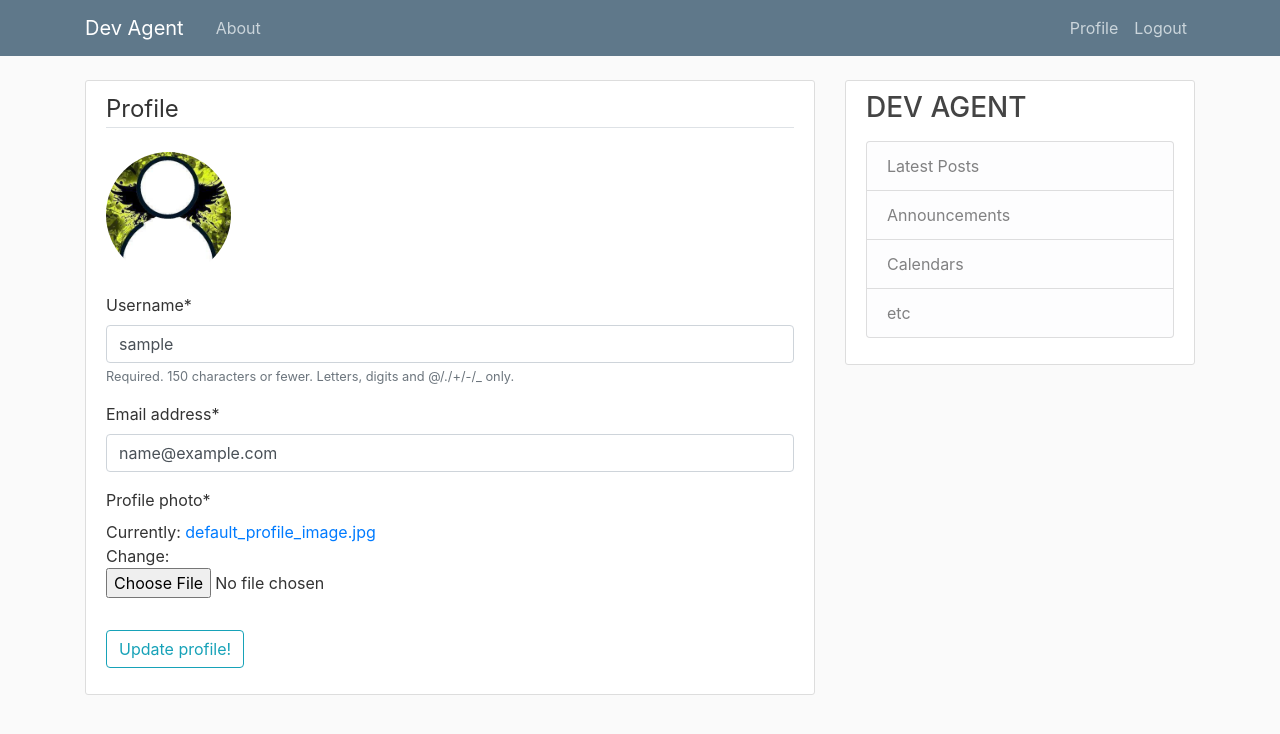
After one commit to nixonsparrow/DevAgent, a Django app: page /profile/ in a window 1280 px wide. The commit adds this page. Shown: the top 734 px of the page. Run offline with Django 4.2, Linux system fonts and the light colour scheme; the visitor is signed in with stand-in values (Sample User, id 1); data comes from the database, SQL or seed files in the repository; some libraries are stand-ins or nearby versions.

Commit message:
fix profile image

```diff
--- a/devagent/settings.py
+++ b/devagent/settings.py
@@ -81,9 +81,9 @@ USE_I18N = True
 USE_TZ = True
 
 STATIC_ROOT = BASE_DIR / "static"
-STATIC_URL = "/static/"
+STATIC_URL = "static/"
 MEDIA_ROOT = BASE_DIR / "media"
-MEDIA_URL = "/media/"
+MEDIA_URL = "media/"
 DEFAULT_AUTO_FIELD = "django.db.models.BigAutoField"
 LOGIN_REDIRECT_URL = "homepage"
 LOGIN_URL = "login"
--- a/devagent/urls.py
+++ b/devagent/urls.py
@@ -1,3 +1,5 @@
+from django.conf import settings
+from django.conf.urls.static import static
 from django.contrib import admin
 from django.urls import include, path
 
@@ -6,3 +8,6 @@ urlpatterns = [
     path("", include("manager.urls")),
     path("admin/", admin.site.urls),
 ]
+
+if settings.DEBUG:
+    urlpatterns += static(settings.MEDIA_URL, document_root=settings.MEDIA_ROOT)
--- a/manager/templates/main/base.html
+++ b/manager/templates/main/base.html
@@ -31,16 +31,16 @@
           </button>
           <div class="collapse navbar-collapse" id="navbarToggle">
             <div class="navbar-nav mr-auto">
-              <a class="nav-item nav-link" href="{% url 'about-page' %}">{% trans "About" %}</a>
+              <a class="nav-item nav-link" href="{% url 'about-page' %}">{% translate "About" %}</a>
             </div>
             <!-- Navbar Right Side -->
             <div class="navbar-nav">
                 {% if request.user.is_authenticated %}
-                  <a class="nav-item nav-link" href="#">Account</a>
-                  <a class="nav-item nav-link" href="{% url 'logout' %}">{% trans "Logout" %}</a>
+                  <a class="nav-item nav-link" href="{% url 'profile' %}">Profile</a>
+                  <a class="nav-item nav-link" href="{% url 'logout' %}">{% translate "Logout" %}</a>
                 {% else %}
-                  <a class="nav-item nav-link" href="{% url 'login' %}">{% trans "Login" %}</a>
-                  <a class="nav-item nav-link" href="{% url 'register' %}">{% trans "Register" %}</a>
+                  <a class="nav-item nav-link" href="{% url 'login' %}">{% translate "Login" %}</a>
+                  <a class="nav-item nav-link" href="{% url 'register' %}">{% translate "Register" %}</a>
                 {% endif %}
             </div>
           </div>
--- a/users/models.py
+++ b/users/models.py
@@ -38,7 +38,7 @@ class User(AbstractBaseUser, PermissionsMixin):
         error_messages={"unique": _("Please check spelling or choose different email address.")},
     )
 
-    image = models.ImageField(_("profile photo"), default="default_profile_image.jpg", upload_to="profile_pics/%y")
+    image = models.ImageField(_("profile photo"), default="default_profile_image.jpg", upload_to="profile_pics/%Y")
     password_expiration = models.DateTimeField(_("password expiration time"), default=password_expiration_time)
 
     is_staff = models.BooleanField(
--- a/users/templates/users/logout.html
+++ b/users/templates/users/logout.html
@@ -1,10 +1,10 @@
 {% extends "main/base.html" %}
 {% load i18n %}
 {% block content %}
-    <h2>{% trans "Logged out successfully" %}</h2>
+    <h2>{% translate "Logged out successfully" %}</h2>
     <div class="border-top pt-3">
         <small class="text-muted black">
-            <a href="{% url 'login' %}">{% trans "Login again" %}</a>
+            <a href="{% url 'login' %}">{% translate "Login again" %}</a>
         </small>
     </div>
 {% endblock content %}
--- a/users/templates/users/password_reset.html
+++ b/users/templates/users/password_reset.html
@@ -1,15 +1,15 @@
 {% extends "main/base.html" %}
-{% load crispy_forms_tags %}
+{% load crispy_forms_tags i18n %}
 {% block content %}
     <div class="content-section">
         <form method="POST">
             {% csrf_token %}
             <fieldset class="form-group">
-                <legend class="border-bottom mb-4">Odzyskiwanie hasła</legend>
+                <legend class="border-bottom mb-4">{% translate "Password recovery" %}</legend>
                 {{ form|crispy }}
             </fieldset>
             <div class="form-group">
-                <button class="dirty-button btn" type="submit">Zresetuj hasło!</button>
+                <button class="btn btn-outline-info" type="submit">{% translate "Reset password" %}!</button>
             </div>
         </form>
     </div>
--- a/users/templates/users/password_reset_done.html
+++ b/users/templates/users/password_reset_done.html
@@ -1,7 +1,8 @@
 {% extends "main/base.html" %}
+{% load i18n %}
 {% block content %}
     <div class="alert alert-info">
-        Wiadomość e-mail została wysłana na podany adres mailowy.<BR>
-        Postępuj zgodnie z informacjami w nim zawartymi.
+        {% translate "An email has been sent to given address" %}.<BR>
+        {% translate "Proceed with information it includes" %}.
     </div>
 {% endblock content %}
--- /dev/null
+++ b/users/templates/users/profile.html
@@ -0,0 +1,17 @@
+{% extends "main/base.html" %}
+{% load crispy_forms_tags i18n %}
+{% block content %}
+    <div class="content-section">
+        <form method="POST" enctype="multipart/form-data">
+            {% csrf_token %}
+            <fieldset class="form-group">
+                <legend class="border-bottom mb-4">{% translate "Profile" %}</legend>
+                <img class="rounded-circle account-img" src="{{ request.user.image.url }}">
+                {{ form|crispy }}
+            </fieldset>
+            <div class="form-group">
+                <button class="btn btn-outline-info" type="submit">{% translate "Update profile" %}!</button>
+            </div>
+        </form>
+    </div>
+{% endblock content %}
--- a/users/urls.py
+++ b/users/urls.py
@@ -1,6 +1,6 @@
 from django.contrib.auth.views import LoginView, LogoutView, PasswordResetDoneView
 from django.urls import path
-from users.views import register, PasswordResetView, PasswordResetConfirmView
+from users.views import register, PasswordResetView, PasswordResetConfirmView, Profile
 
 
 urlpatterns = [
@@ -14,6 +14,7 @@ urlpatterns = [
          PasswordResetDoneView.as_view(template_name='users/password_reset_done.html'),
          name='password_reset_done'),
     path('password-reset-confirm/<uidb64>/<token>/',
-         PasswordResetConfirmView.as_view(template_name='users/password_reset_confirm.html'),
+         PasswordResetConfirmView.as_view(template_name='users/password_reset.html'),
          name='password_reset_confirm'),
+    path("profile/", Profile.as_view(), name="profile"),
 ]
--- a/users/views.py
+++ b/users/views.py
@@ -1,15 +1,17 @@
-import platform
+import os
 
-from django.conf import settings
 from django.contrib import messages
+from django.contrib.auth.mixins import LoginRequiredMixin
 from django.contrib.auth.views import (
     PasswordResetView as DjangoPasswordResetView,
     PasswordResetConfirmView as DjangoPasswordResetConfirmView
 )
-from django.shortcuts import render, redirect
+from django.shortcuts import render, redirect, get_object_or_404
 from django.urls import reverse_lazy
+from django.views.generic import UpdateView
 
 from users.forms import UserRegisterForm
+from users.models import User
 
 
 def register(request):
@@ -39,3 +41,27 @@ class PasswordResetConfirmView(DjangoPasswordResetConfirmView):
         if form.is_valid():
             messages.success(request, 'Hasło zostało zmienione! Możesz się zalogować.')
         return super().post(request, *args, **kwargs)
+
+
+class Profile(LoginRequiredMixin, UpdateView):
+    template_name = "users/profile.html"
+    model = User
+    fields = ["username", "email", "image"]
+
+    def get(self, request, *args, **kwargs):
+        self.kwargs[self.pk_url_kwarg] = self.request.user.pk
+        return super().get(request, *args, **kwargs)
+
+    def post(self, request, *args, **kwargs):
+        user = get_object_or_404(klass=self.model, pk=self.request.user.pk)
+        old_image = user.image
+        self.kwargs[self.pk_url_kwarg] = user.pk
+        post = super().post(request, *args, **kwargs)
+        if get_object_or_404(klass=self.model, pk=self.request.user.pk).image != old_image and \
+                os.path.exists(old_image.path) and \
+                "default_profile_image.jpg" not in old_image.path:
+            os.remove(old_image.path)
+        return post
+
+    def get_success_url(self):
+        return reverse_lazy("profile")
```
Also changed, not shown: users/templates/users/login.html (+5 -5 lines), users/templates/users/password_reset_complete.html (deleted, +0 -7 lines), users/templates/users/password_reset_confirm.html (deleted, +0 -16 lines), users/templates/users/register.html (+5 -6 lines), users/tests.py (added, +51 -0 lines).
